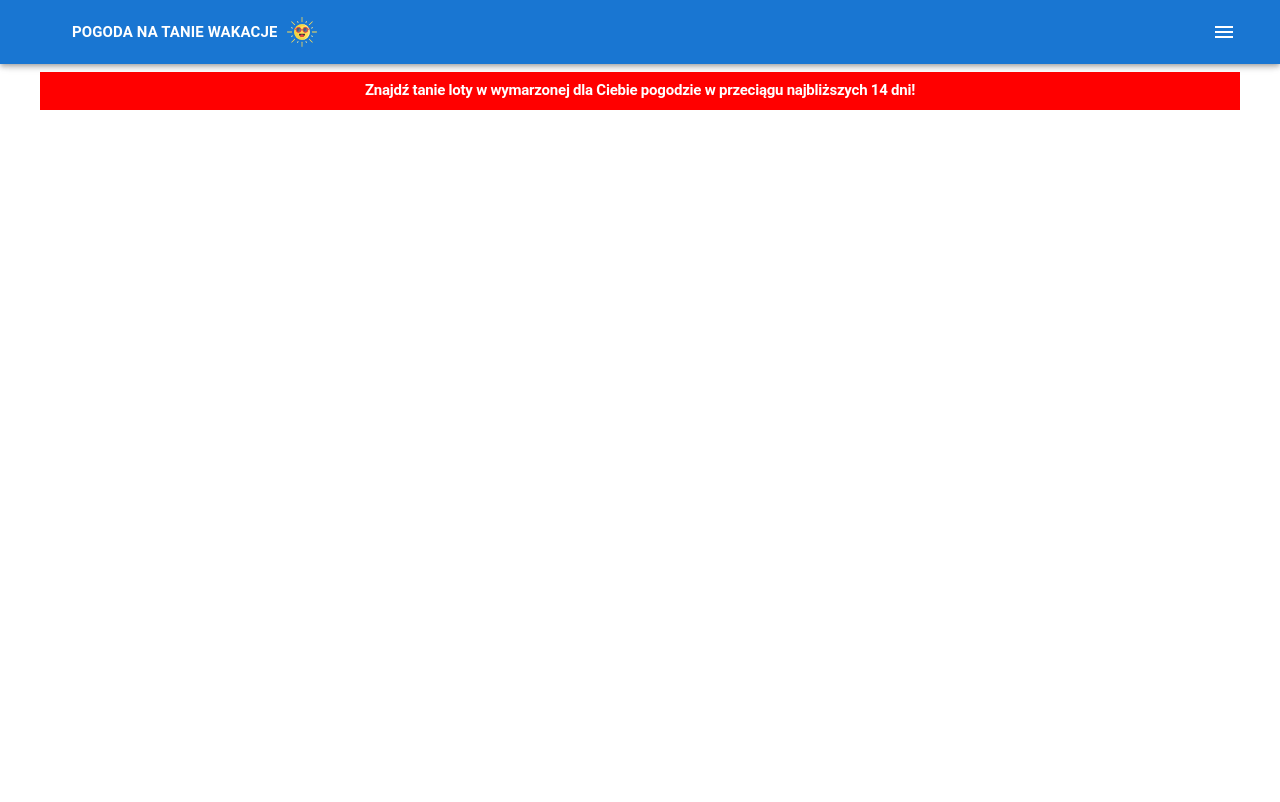
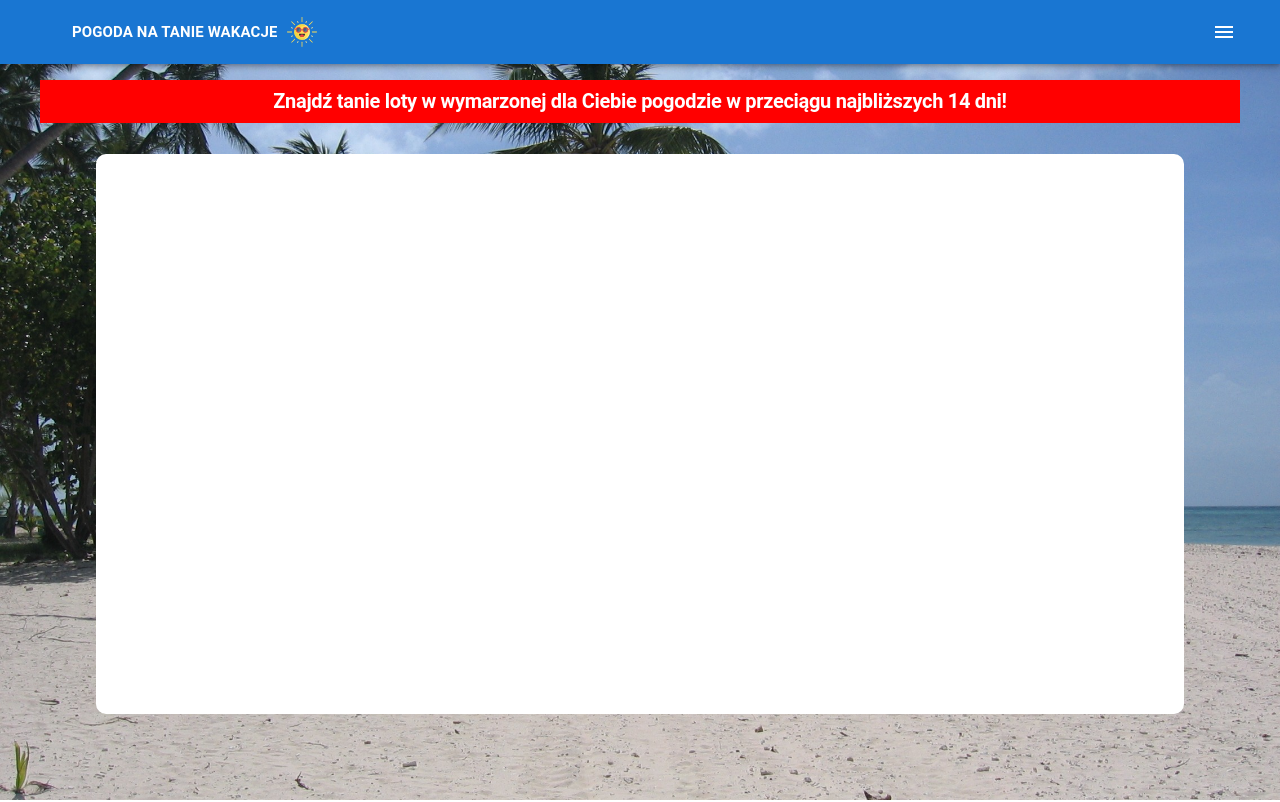
Before and after one commit to tomsonpl/best-vacation, a Next.js app: page / in a window 1280 px wide. Shown: the top 802 px of the page. Built offline with nearby package versions, Linux system fonts and the light colour scheme.

Commit message:
add background image and Container for form

```diff
--- a/components/Footer.tsx
+++ b/components/Footer.tsx
@@ -3,7 +3,7 @@ import Typography from '@mui/material/Typography'
 export const Footer = () => {
   return (
     <>
-      <Typography sx={{ marginTop: '1000px' }}>CopyRights 2022</Typography>
+      <Typography sx={{ marginTop: '90%' }}>CopyRights 2022</Typography>
     </>
   )
 }
--- a/components/Navbar.tsx
+++ b/components/Navbar.tsx
@@ -44,7 +44,7 @@ export const Navbar = () => {
           </Toolbar>
         </Container>
       </AppBar>
-      {/*  delete container later */}
+      {/*delete container later*/}
       {/*<Container>*/}
       {/*  <Box sx={{ my: 2 }}>*/}
       {/*    {[...new Array(40)]*/}
@@ -57,7 +57,7 @@ export const Navbar = () => {
       {/*      .join('\n')}*/}
       {/*  </Box>*/}
       {/*</Container>*/}
-      {/*  delete container later */}
+      {/*delete container later*/}
     </>
   )
 }
--- a/components/Slogan.tsx
+++ b/components/Slogan.tsx
@@ -5,8 +5,9 @@ export const Slogan = () => {
   return (
     <Container
       sx={{
-        marginTop: '30px',
+        position: 'absolute',
         backgroundColor: 'red',
+        marginTop: '80px',
       }}
     >
       <Typography
@@ -20,6 +21,9 @@ export const Slogan = () => {
           display: 'flex',
           justifyContent: 'center',
           textAlign: 'center',
+          '@media (min-width: 768px)': {
+            fontSize: '20px',
+          },
         }}
       >
         Znajdź tanie loty w wymarzonej dla Ciebie pogodzie w przeciągu
--- a/pages/index.tsx
+++ b/pages/index.tsx
@@ -1,7 +1,10 @@
 import type { NextPage } from 'next'
 import Head from 'next/head'
-import { BaseButton } from '../src/Button/Button'
+// import { BaseButton } from '../src/Button/Button'
 import { Slogan } from '../components/Slogan'
+import Box from '@mui/material/Box'
+import beach from '../assets/beach.jpg'
+import Container from '@mui/material/Container'
 
 const Home: NextPage = () => {
   return (
@@ -11,13 +14,50 @@ const Home: NextPage = () => {
         <meta name="description" content="Generated by create next app" />
         <link rel="icon" href="/favicon.ico" />
       </Head>
-      <BaseButton size={'small'} variant={'outlined'} color={'success'}>
-        ble
-      </BaseButton>
-      <BaseButton size={'large'} variant={'contained'} color={'error'}>
-        SZUKAJ
-      </BaseButton>
-      <Slogan />
+      {/*<BaseButton size={'small'} variant={'outlined'} color={'success'}>*/}
+      {/*  ble*/}
+      {/*</BaseButton>*/}
+      {/*<BaseButton size={'large'} variant={'contained'} color={'error'}>*/}
+      {/*  SZUKAJ*/}
+      {/*</BaseButton>*/}
+      <Box
+        sx={{
+          height: 800,
+          backgroundImage: `url(${beach.src})`,
+          backgroundSize: 'cover',
+          position: 'relative',
+          display: 'flex',
+          justifyContent: 'center',
+          textAlign: 'center',
+        }}
+      >
+        <Slogan />
+        <Container
+          sx={{
+            position: 'absolute',
+            mt: '45%',
+            backgroundColor: 'white',
+            width: '85%',
+            height: '70%',
+            borderRadius: '10px',
+            '@media (min-width: 450px)': {
+              mt: '33%',
+            },
+            '@media (min-width: 600px)': {
+              mt: '25%',
+            },
+            '@media (min-width: 768px)': {
+              mt: '25%',
+            },
+            '@media (min-width: 900px)': {
+              mt: '18%',
+            },
+            '@media (min-width: 1200px)': {
+              mt: '12%',
+            },
+          }}
+        ></Container>
+      </Box>
     </>
   )
 }
```
Also changed, not shown: assets/beach.jpg (added).
